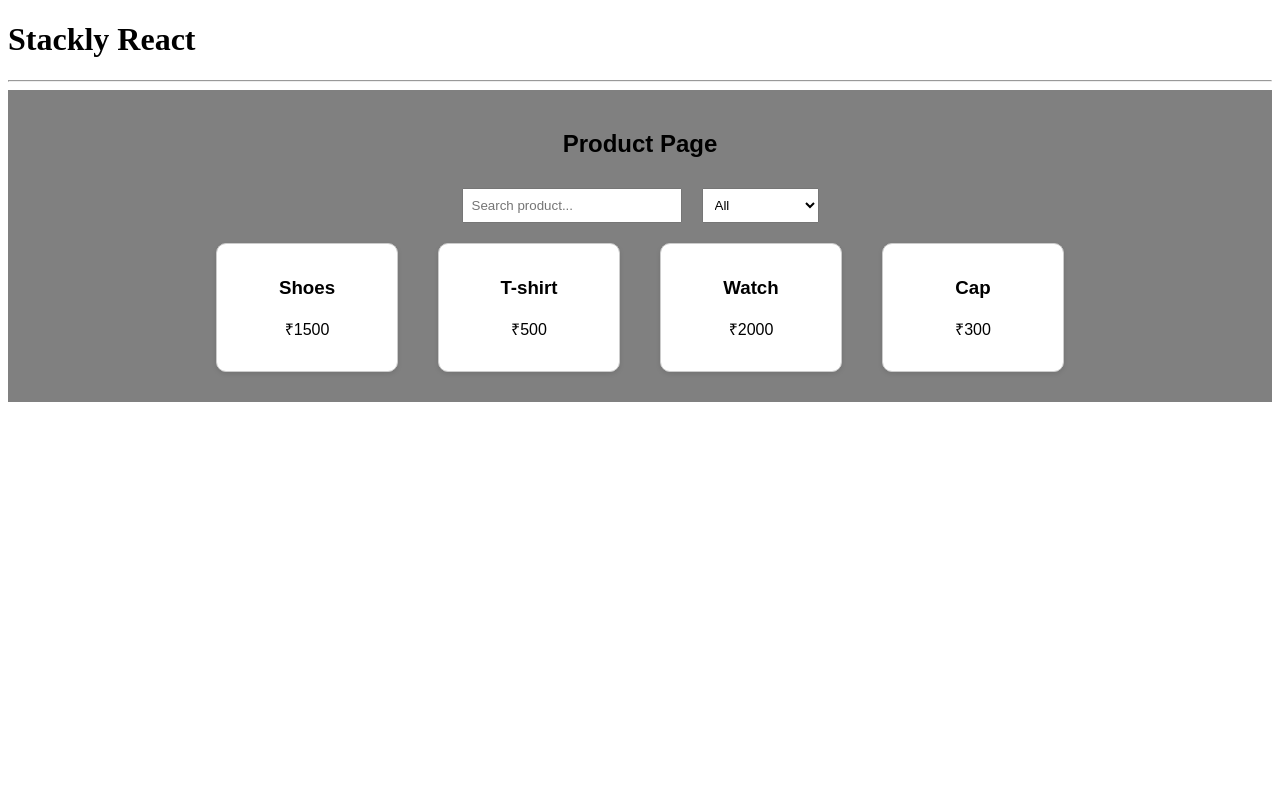
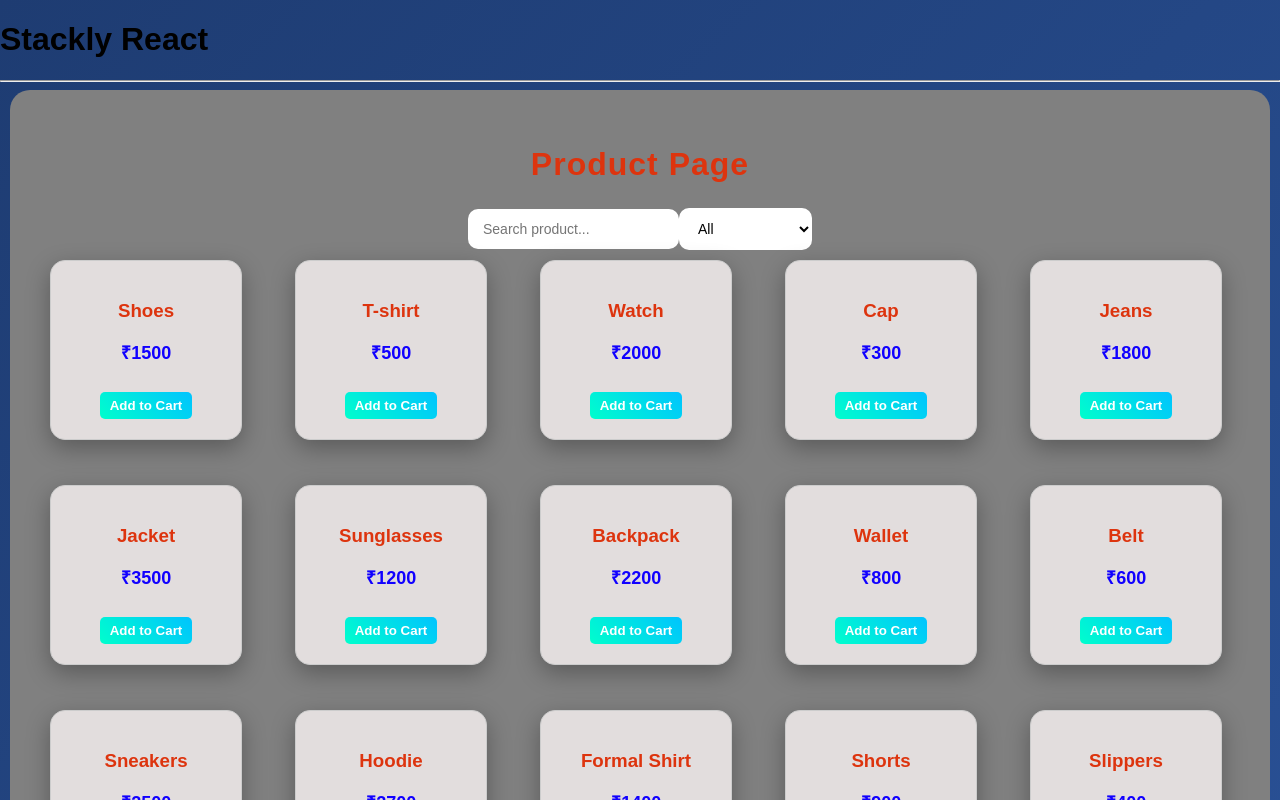
Before and after one commit to praveen-V-11/React-Stackly-Tasks, a React (Vite) app: page / in a window 1280 px wide. Shown: the top 800 px of the page. Built offline with nearby package versions, Linux system fonts and the light colour scheme.

Commit message:
updated ui styles

```diff
--- a/src/filteruserlist/filteruserlist.jsx
+++ b/src/filteruserlist/filteruserlist.jsx
@@ -18,7 +18,6 @@ const Filteruserlist = () => {
         <>
         <div className="container">
       <h2>User Search</h2>
-
       {/* Search Input */}
       <input
         type="text"
--- a/src/productpageSearch/productpageseach.jsx
+++ b/src/productpageSearch/productpageseach.jsx
@@ -5,10 +5,27 @@ function ProductPageSearch() {
   const [filter, setFilter] = useState("all");
 
   const products = [
+
   { id: 1, name: "Shoes", price: 1500 },
   { id: 2, name: "T-shirt", price: 500 },
   { id: 3, name: "Watch", price: 2000 },
   { id: 4, name: "Cap", price: 300 },
+  { id: 5, name: "Jeans", price: 1800 },
+  { id: 6, name: "Jacket", price: 3500 },
+  { id: 7, name: "Sunglasses", price: 1200 },
+  { id: 8, name: "Backpack", price: 2200 },
+  { id: 9, name: "Wallet", price: 800 },
+  { id: 10, name: "Belt", price: 600 },
+  { id: 11, name: "Sneakers", price: 2500 },
+  { id: 12, name: "Hoodie", price: 2700 },
+  { id: 13, name: "Formal Shirt", price: 1400 },
+  { id: 14, name: "Shorts", price: 900 },
+  { id: 15, name: "Slippers", price: 400 },
+  { id: 16, name: "Sports Watch", price: 3200 },
+  { id: 17, name: "Laptop Bag", price: 2800 },
+  { id: 18, name: "Perfume", price: 1500 },
+  { id: 19, name: "Gym Gloves", price: 700 },
+  { id: 20, name: "Water Bottle", price: 300 }
   ];
 
 
@@ -43,12 +60,17 @@ function ProductPageSearch() {
 
 
       <div className="product-list">
-        {filteredProducts.map((p) => (
+  {filteredProducts.length === 0 ? (
+    <p className="no-data">No products found 😢</p>
+  ) : (
+    filteredProducts.map((p) => (
       <div key={p.id} className="card">
         <h3>{p.name}</h3>
         <p>₹{p.price}</p>
+        <button className="btn">Add to Cart</button>
       </div>
-        ))}
+    ))
+  )}
 </div>
     </div>
   );
--- a/src/styles/productsearchpage.css
+++ b/src/styles/productsearchpage.css
@@ -1,29 +1,123 @@
-.container {
-  padding: 20px;
-  text-align: center;
+/* Background */
+body {
+  margin: 0;
+  font-family: "Poppins", sans-serif;
+  background: linear-gradient(135deg, #1e3c72, #2a5298);
 }
 
+/* Container */
+.container {
+  padding: 30px;
+  max-width: 1200px;
+  margin: auto;
+  color: rgb(221, 52, 14);
+  border-radius: 20px;
+}
+
+/* Title */
+h2 {
+  text-align: center;
+  font-size: 32px;
+  margin-bottom: 25px;
+  letter-spacing: 1px;
+}
+
+/* Controls */
+.controls {
+  display: flex;
+  justify-content: center;
+  gap: 15px;
+  margin-bottom: 30px;
+  flex-wrap: wrap;
+}
+
+/* Input & Select */
+input,
+select {
+  padding: 12px 15px;
+  border-radius: 10px;
+  border: none;
+  outline: none;
+  font-size: 14px;
+  backdrop-filter: blur(10px);
+}
+
+/* Glass effect */
 input {
-  padding: 8px;
-  margin: 10px;
-  width: 200px;
+  background:white;
+  color:black;
 }
 
 select {
-  padding: 8px;
-  margin: 10px;
+  background: white;
+  color: black;
 }
 
+/* Grid */
 .product-list {
-  display: flex;
-  justify-content: center;
-  flex-wrap: wrap;
+  display: grid;
+  grid-template-columns: repeat(auto-fit, minmax(220px, 1fr));
+  gap: 25px;
 }
 
+/* Card */
 .card {
-  border: 1px solid #ccc;
-  padding: 15px;
-  margin: 10px;
-  width: 150px;
-  border-radius: 10px;
+  padding: 20px;
+  border-radius: 15px;
+  text-align: center;
+
+  /* Glassmorphism */
+  background: #ede7e7e7;
+  backdrop-filter: blur(12px);
+  box-shadow: 0 8px 25px rgba(0, 0, 0, 0.3);
+
+  transition: all 0.3s ease;
 }
+
+/* Hover animation */
+.card:hover {
+  transform: translateY(-10px) scale(1.03);
+}
+
+/* Title inside card */
+.card h3 {
+  margin-bottom: 10px;
+}
+
+/* Price */
+.card p {
+  font-size: 18px;
+  font-weight: bold;
+  color: #1100ff;
+}
+
+/* Button */
+.btn {
+  margin-top: 12px;
+  padding: 10px 15px;
+  border: none;
+  border-radius: 8px;
+  background: linear-gradient(45deg, #00ffcc, #00c3ff);
+  color: black;
+  font-weight: bold;
+  cursor: pointer;
+  transition: 0.3s;
+}
+
+.btn:hover {
+  transform: scale(1.1);
+}
+
+/* No data text */
+.no-data {
+  text-align: center;
+  font-size: 18px;
+  margin-top: 20px;
+}
+
+/* Responsive */
+@media (max-width: 500px) {
+  h2 {
+    font-size: 24px;
+  }
+}
```
Lines whose indentation alone changed are shown as unchanged.
